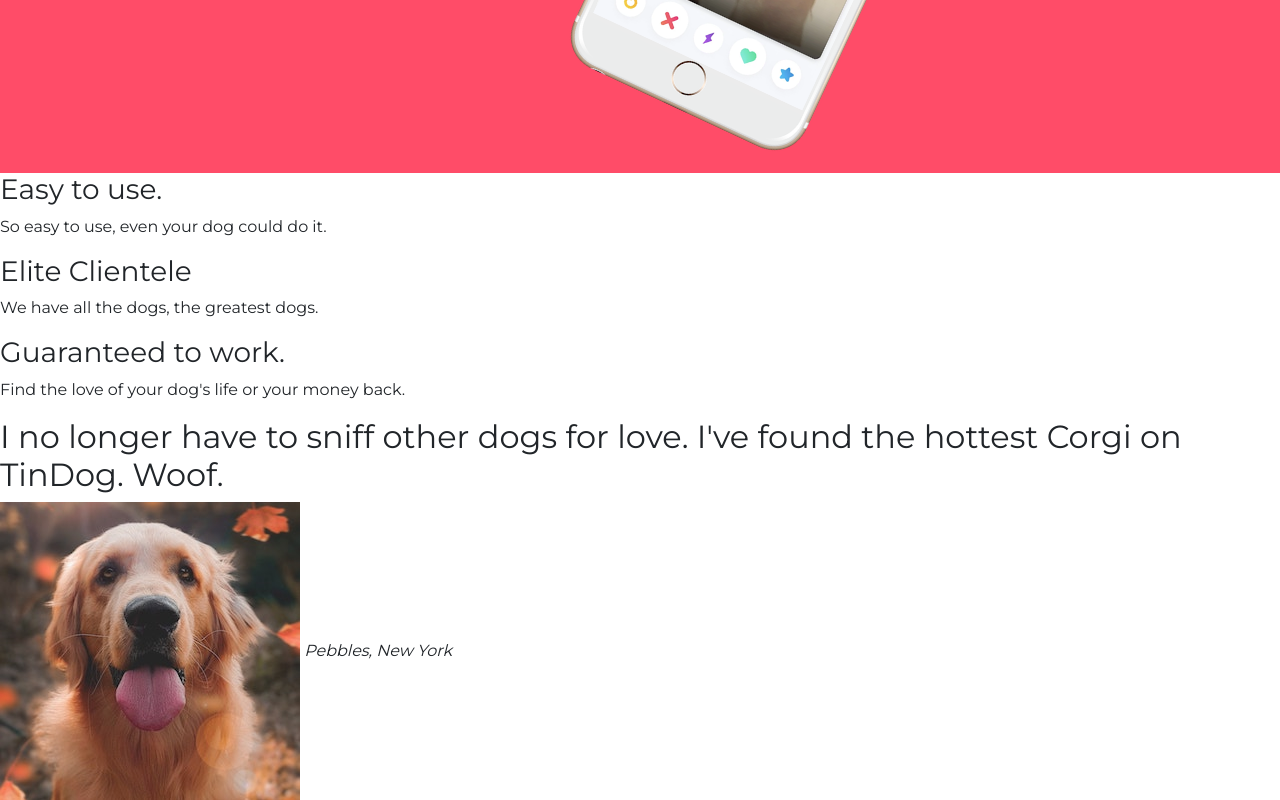
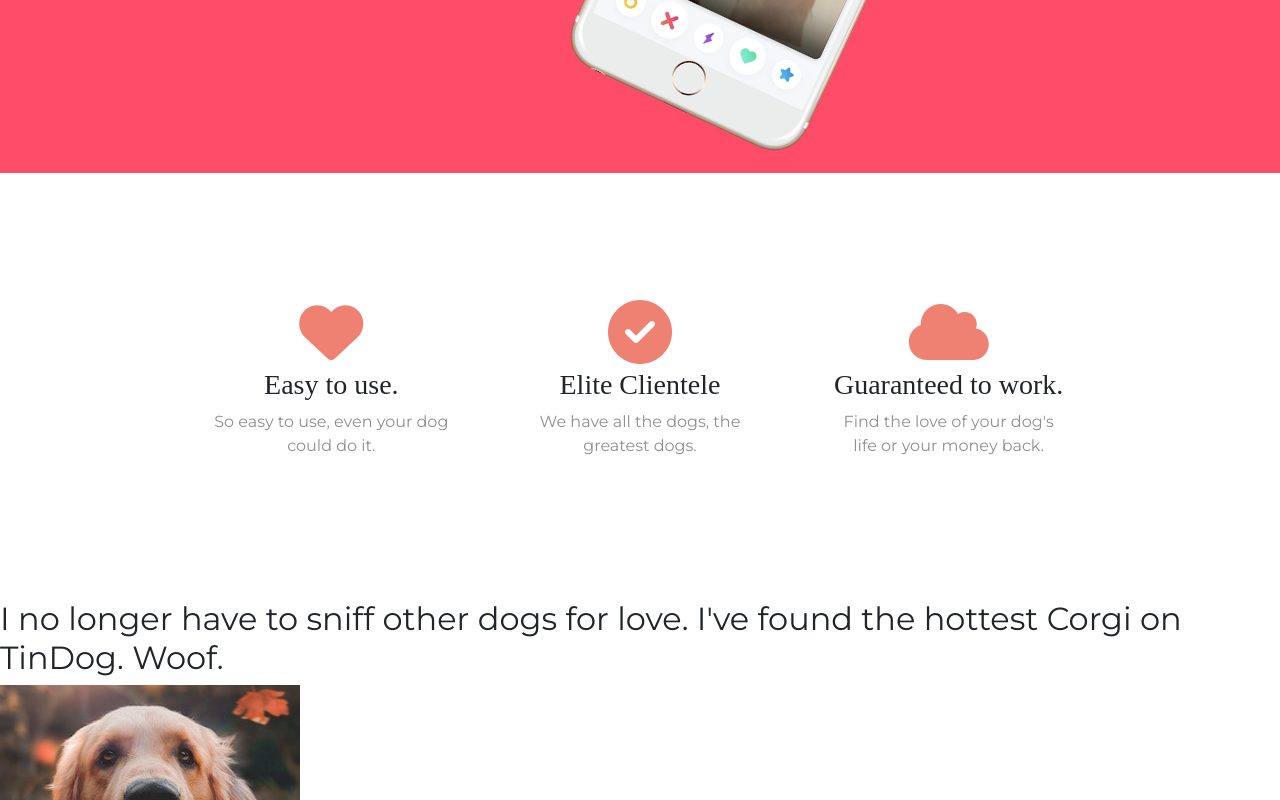
Before and after one commit to EdwardCullen30/Zwinger-master, a plain HTML site: page index.html in a window 1280 px wide. Shown: the part 570-1370 px from the top of the page. Drawn offline with nearby package versions, Linux system fonts and the light colour scheme.

Commit message:
Mid section is updated

```diff
--- a/css/styles.css
+++ b/css/styles.css
@@ -54,3 +54,32 @@ color:  #fff;
   width: 60%;
   transform: rotate(25deg);
 }
+
+
+/* features  */
+#features
+{
+  padding: 7% 15%;
+}
+.features-box
+{
+  text-align: center;
+  padding: 4%;
+}
+.features-box-tittle
+{
+  font-family: "Montserrat-bold";
+}
+.features-box-text
+{
+  color: #8f8f8f;
+}
+.icon
+{
+  color: #ef8172;
+  margin-bottom: 2%;
+}
+.icon:hover
+{
+  color: #ff4c68;
+}
--- a/index.html
+++ b/index.html
@@ -2,6 +2,7 @@
 <html>
 
 <head>
+
   <meta charset="utf-8">
   <title>Zwinger</title>
   <link href="https://fonts.googleapis.com/css?family=Montserrat|Ubuntu&display=swap" rel="stylesheet">
@@ -10,7 +11,8 @@
   <link rel="stylesheet" href="css/styles.css">
   <!--
  -->
-<script src="https://use.fontawesome.com/9b4b85fa3e.js"></script>
+   <script src="https://use.fontawesome.com/3ead19966e.js"></script>
+
 </head>
 
 <body>
@@ -57,10 +59,10 @@
           <h1>Meet new and interesting dogs nearby.</h1>
           <!-- <button type="button">Download</button>
           <button type="button">Download</button> -->
-          <button type="button" class="btn btn-secondary btn-lg booknow-btm"><i class="fas fa-paw"></i> Book now</button>
+          <button type="button" class="btn btn-secondary btn-lg booknow-btm"><i class="fa fa-paw"></i> Book now</button>
         </div>
         <div class="col lg-6">
-          <img class="title-image"src="images/iphone6.png" alt="iphone-mockup">
+          <img class="title-image" src="images/iphone6.png" alt="iphone-mockup">
         </div>
       </div>
     </div>
@@ -73,16 +75,27 @@
   <!-- Features -->
 
   <section id="features">
+    <div class="row">
 
-    <h3>Easy to use.</h3>
-    <p>So easy to use, even your dog could do it.</p>
 
-    <h3>Elite Clientele</h3>
-    <p>We have all the dogs, the greatest dogs.</p>
+      <div class="features-box col-lg-4">
+        <i class="icon fa fa-heart fa-4x"></i>
+        <h3 class="features-box-tittle">Easy to use.</h3>
+        <p class="features-box-text">So easy to use, even your dog could do it.</p>
+      </div>
 
-    <h3>Guaranteed to work.</h3>
-    <p>Find the love of your dog's life or your money back.</p>
+      <div class="features-box col-lg-4">
+        <i class=" icon fa fa-check-circle fa-4x"></i>
+        <h3 class="features-box-tittle">Elite Clientele</h3>
+        <p class="features-box-text">We have all the dogs, the greatest dogs.</p>
+      </div>
+      <div class="features-box col-lg-4">
+      <i class=" icon fa fa-cloud fa-4x"></i>
 
+        <h3 class="features-box-tittle">Guaranteed to work.</h3>
+        <p class="features-box-text">Find the love of your dog's life or your money back.</p>
+      </div>
+    </div>
   </section>
 
 
```
